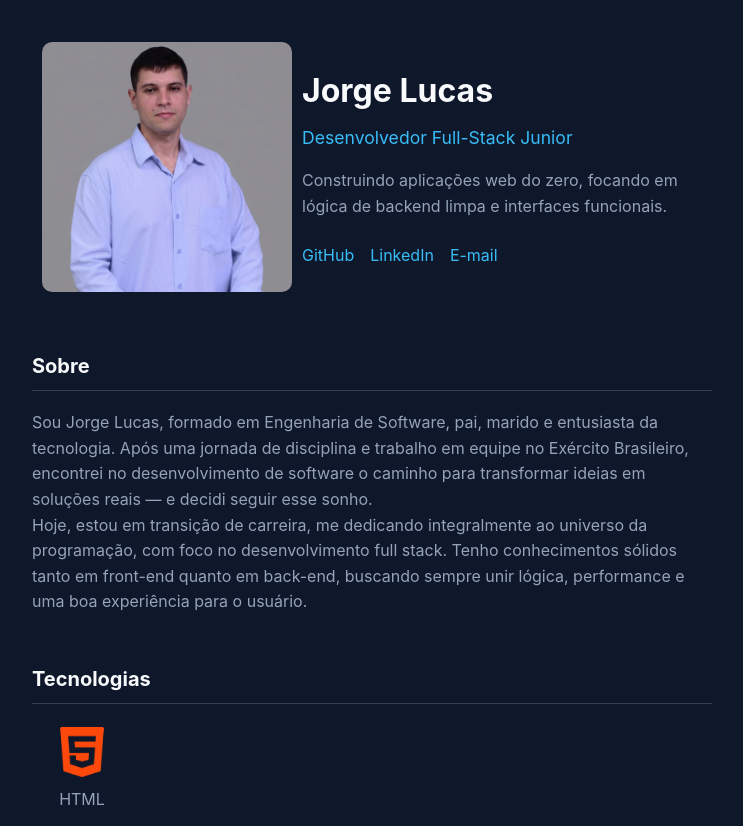
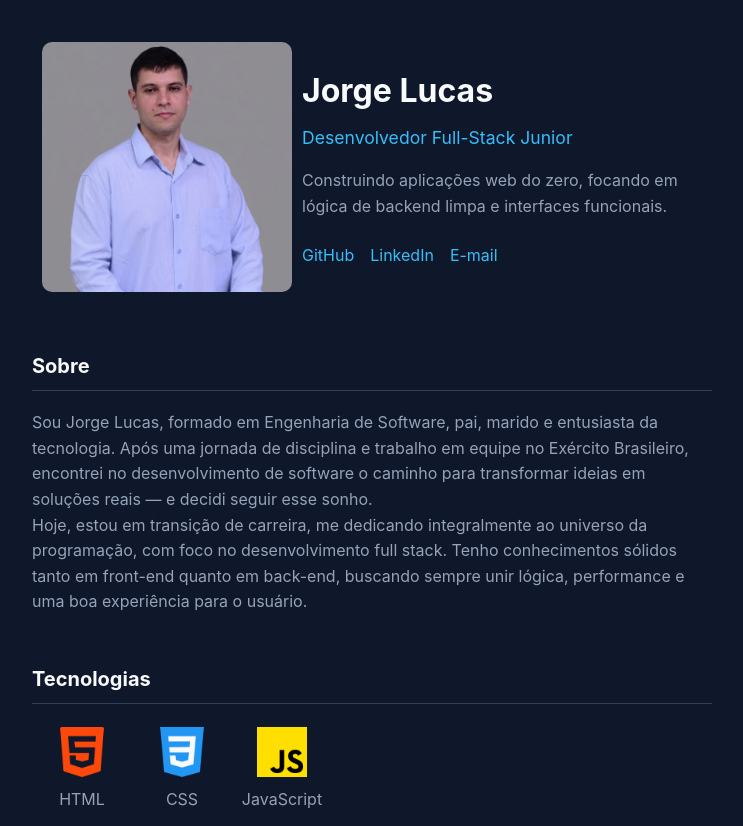
Before and after one commit to JorgeLucasPinheiro98/portifolio, a plain HTML site: page index.html in a window 1280 px wide. Shown: the top 826 px of the page, without its empty margins (268-1011 px from the left). Drawn offline with Linux system fonts and the light colour scheme.

Commit message:
Criado a seção tecnologias dinamicamente

```diff
--- a/index.html
+++ b/index.html
@@ -33,10 +33,7 @@
 
         <section>
             <h2>Tecnologias</h2>
-            <div class="container_logos">
-                <img src="imagens/logo_html.png" alt="logo_html" class="logo_tec">
-                <p class="text_logo">HTML</p>
-            </div>
+            <div id="card_tecnologias"></div>
         </section>
 
         <section>
--- a/script.js
+++ b/script.js
@@ -0,0 +1,17 @@
+function renderTecnologias(name, nameImagem) {
+    const element = document.getElementById('card_tecnologias')
+    const div = document.createElement("div");
+    const p = document.createElement("p")
+    const img = document.createElement("img")
+    p.innerText = name
+    p.className = "text_logo"
+    img.src = `imagens/logo_${nameImagem}.png`
+    img.className = "logo_tec"
+    div.className = "container_logos";
+    div.appendChild(img)
+    div.appendChild(p)
+    element.appendChild(div)
+}
+renderTecnologias("HTML", "html")
+renderTecnologias("CSS", "css")
+renderTecnologias("JavaScript", "javascript")
--- a/style.css
+++ b/style.css
@@ -125,3 +125,7 @@ header {
     height: 50px;
     margin: 10px;
 }
+
+#card_tecnologias {
+    display: flex;
+}
```
Also changed, not shown: imagens/logo_css.png (added), imagens/logo_javascript.png (added).
